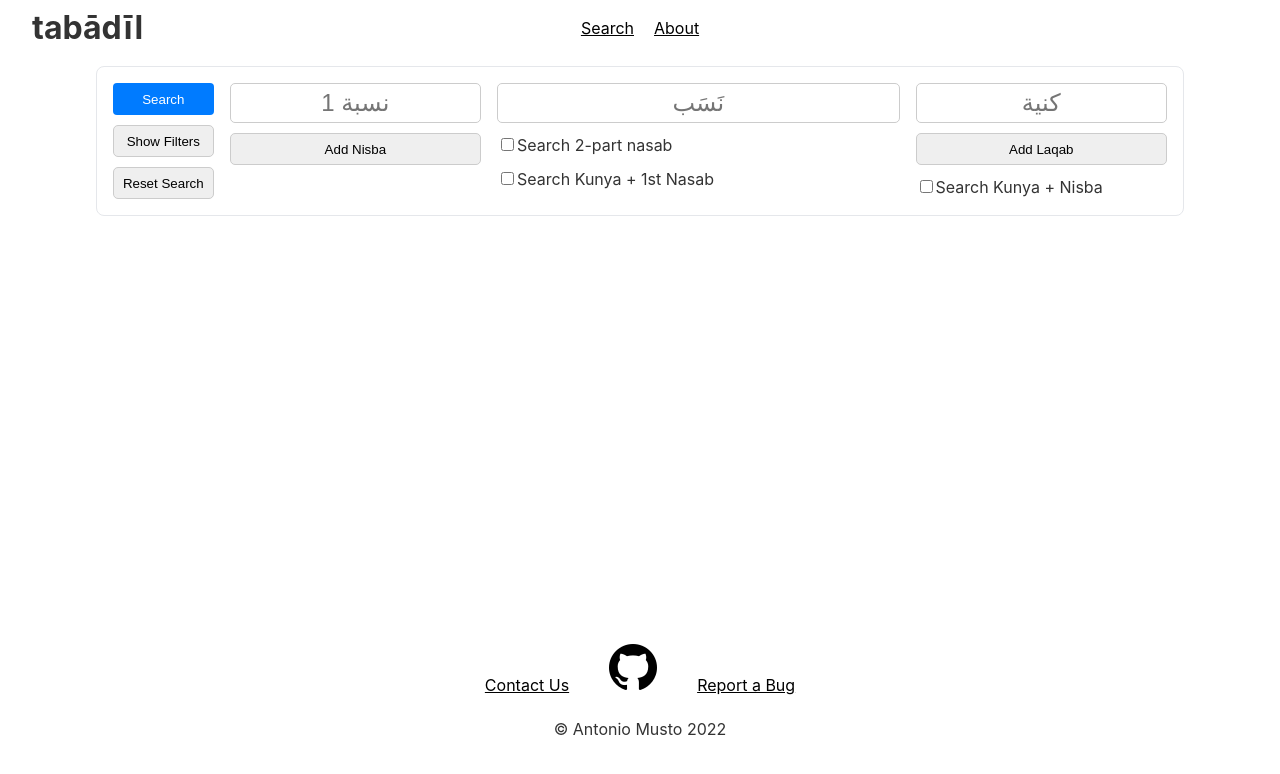
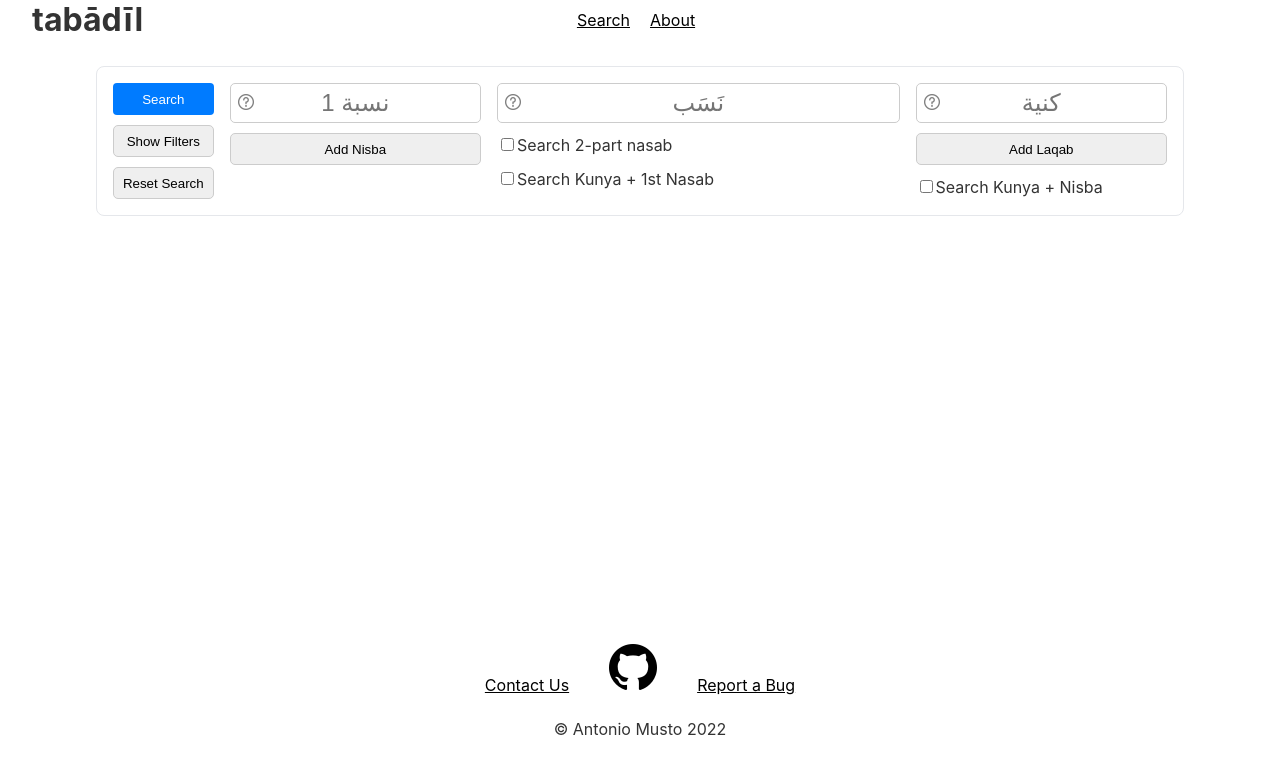
Before and after one commit to ammusto/tabadil, a React (Create React App) app: page / in a window 1280 px wide. Shown: the top 774 px of the page. Built offline with nearby package versions, Linux system fonts and the light colour scheme; no server answers.

Commit message:
added tooltip and error throwing for invalid query

```diff
--- a/public/index.html
+++ b/public/index.html
@@ -7,8 +7,6 @@
     <meta name="theme-color" content="#000000" />
     <link rel="apple-touch-icon" href="%PUBLIC_URL%/logo192.png" />
     <link rel="manifest" href="%PUBLIC_URL%/manifest.json" />
-
-    <!-- Twitter Card meta tags -->
     <meta name="twitter:card" content="summary_large_image" />
     <meta name="twitter:site" content="@deepcutiqtibas" />
     <meta name="twitter:title" content="tabādīl: arabic name search" />
--- a/src/App.tsx
+++ b/src/App.tsx
@@ -6,6 +6,7 @@ import Layout from 'components/Layout';
 import SearchPage from './components/SearchPage';
 import About from 'components/About';
 import { ToastContainer } from 'react-toastify';
+import 'react-toastify/dist/ReactToastify.css';
 
 
 const App: React.FC = () => {
--- /dev/null
+++ b/src/components/InfoTooltip.css
@@ -0,0 +1,88 @@
+.tooltip-container {
+  position: relative;
+  display: inline-block;
+}
+
+.tooltip-trigger {
+  border: none;
+  background: none;
+  padding: 0px;
+  cursor: pointer;
+  border-radius: 50%;
+}
+
+.tooltip-trigger:hover {
+  background: transparent;
+  border: 0px;
+}
+
+.info-icon {
+  width: 16px;
+  height: 16px;
+}
+
+.tooltip-popup {
+  position: absolute;
+  width: 256px; /* w-64 */
+  z-index: 50;
+}
+
+.tooltip-popup.position-top {
+  bottom: 100%;
+  margin-bottom: 8px;
+}
+
+.tooltip-popup.position-bottom {
+  top: 100%;
+  margin-top: 8px;
+  left: -35%;
+}
+
+.tooltip-popup.position-left {
+  right: 100%;
+  margin-right: 8px;
+}
+
+.tooltip-popup.position-right {
+  left: 100%;
+  margin-left: 8px;
+}
+
+.tooltip-content {
+  background: white;
+  padding: .5rem;
+  border-radius: 8px;
+  border: 1px solid #e0e0e0;
+  box-shadow: 0 2px 8px rgba(0,0,0,0.1);
+  direction: ltr;
+}
+
+.tooltip-header {
+  display: flex;
+  justify-content: space-between;
+  align-items: flex-start;
+  margin-bottom: 8px;
+}
+
+.tooltip-text {
+  font-size: 14px;
+  color: #666;
+  width:100%;
+  padding-left:.5rem;
+}
+
+.close-button {
+  border: none;
+  background: none;
+  color: black;
+  cursor: pointer;
+  font-weight: bold;
+  margin:0px;
+  height:16px
+}
+
+.close-button:hover {
+  border:0px;
+  background-color: transparent;
+  text-decoration: underline;
+}
--- /dev/null
+++ b/src/components/InfoTooltip.tsx
@@ -0,0 +1,59 @@
+import React, { useState, useRef, useEffect } from 'react';
+import './InfoTooltip.css';
+
+interface InfoTooltipProps {
+  content: string;
+  position?: 'top' | 'bottom' | 'left' | 'right';
+}
+
+const InfoTooltip: React.FC<InfoTooltipProps> = ({ content, position = 'bottom' }) => {
+  const [isOpen, setIsOpen] = useState(false);
+  const tooltipRef = useRef<HTMLDivElement>(null);
+
+  useEffect(() => {
+    const handleClickOutside = (event: MouseEvent) => {
+      if (tooltipRef.current && !tooltipRef.current.contains(event.target as Node)) {
+        setIsOpen(false);
+      }
+    };
+
+    document.addEventListener('mousedown', handleClickOutside);
+    return () => document.removeEventListener('mousedown', handleClickOutside);
+  }, []);
+
+  return (
+    <div className="tooltip-container" ref={tooltipRef}>
+      <button
+        type="button"
+        onClick={() => setIsOpen(!isOpen)}
+        className="tooltip-trigger"
+      >
+        <img
+          src="/info_icon.png"
+          alt="Info"
+          className="info-icon"
+          style={{ filter: 'invert(0.5)' }}
+        />
+      </button>
+
+      {isOpen && (
+        <div className={`tooltip-popup position-${position}`}>
+          <div className="tooltip-content">
+            <div className="tooltip-header">
+              <button
+                onClick={() => setIsOpen(false)}
+                className="close-button"
+              >
+                [x]
+              </button>
+              <div className="tooltip-text">{content}</div>
+
+            </div>
+          </div>
+        </div>
+      )}
+    </div>
+  );
+};
+
+export default InfoTooltip;
--- a/src/components/Results.tsx
+++ b/src/components/Results.tsx
@@ -96,6 +96,7 @@ const Results: React.FC = () => {
     itemsPerPage,
     hasSearched,
     updateURLParams,
+    error,
     fetchNextBatchIfNeeded
   } = useSearch();
 
@@ -115,6 +116,17 @@ const Results: React.FC = () => {
   if (isLoading) {
     return <div><LoadingGif /></div>;
   }
+
+  if (error) {
+    return (
+      <div className="results-container">
+        <div className="results-header center">
+          <h3>{error.message}</h3>
+        </div>
+      </div>
+    );
+  }
+
 
   if (results.length === 0) {
     return <NoResults hasSearched={hasSearched} />;
--- a/src/components/SearchForm.css
+++ b/src/components/SearchForm.css
@@ -109,6 +109,34 @@
   margin-top: 10px;
 }
 
+.search-input-wrapper {
+  position: relative;
+  width: 100%;
+}
+
+.tooltip-wrapper {
+  position: absolute;
+  left: 8px;
+  top: 50%;
+  transform: translateY(-50%);
+  z-index: 10;
+}
+
+.search-input {
+  width: 100%;
+  height: 40px;
+  padding-left: 48px;
+  padding-right: 16px;
+  border: 1px solid #ccc;
+  border-radius: 4px;
+}
+
+.search-input:focus {
+  outline: none;
+  border-color: #4a90e2;
+  box-shadow: 0 0 0 2px rgba(74, 144, 226, 0.2);
+}
+
 @media (max-width: 768px) {
 
   .search-container {
--- a/src/components/SearchForm.tsx
+++ b/src/components/SearchForm.tsx
@@ -1,7 +1,7 @@
 import React, { useState, useCallback } from 'react';
 import { useSearch } from '../contexts/SearchContext';
 import { toast } from 'react-toastify';
-import 'react-toastify/dist/ReactToastify.css';
+import SearchInput from './SearchInput';
 import './SearchForm.css';
 
 interface SearchFormProps {
@@ -24,6 +24,13 @@ const SearchForm: React.FC<SearchFormProps> = ({ showFilters, setShowFilters })
   const [allowNasabBase, setAllowNasabBase] = useState(searchParams.allowNasabBase);
   const [allowKunyaNasab, setAllowKunyaNasab] = useState(searchParams.allowKunyaNasab);
 
+  const tooltips = {
+    kunya: "Enter the kunya (e.g. أبو منصور)",
+    laqab: "Enter a laqab (e.g. قوام السنة)",
+    nasab: "Enter nasab with at least two names (e.g. معمر بن أحمد)",
+    nisba: "Enter a nisba (e.g. الأصبهاني)"
+  };
+
   const handleSubmit = (e: React.FormEvent) => {
     e.preventDefault();
 
@@ -41,7 +48,7 @@ const SearchForm: React.FC<SearchFormProps> = ({ showFilters, setShowFilters })
       allowKunyaNasab,
       page: 1
     });
-    setHasSearched(true)
+    setHasSearched(true);
     setShowFilters(false);
   };
 
@@ -52,7 +59,7 @@ const SearchForm: React.FC<SearchFormProps> = ({ showFilters, setShowFilters })
     setHasSearched(false);
     setAllowRareKunyaNisba(false);
     setAllowNasabBase(false);
-    setAllowKunyaNasab(false)
+    setAllowKunyaNasab(false);
     setSelectedTextIds([]);
     setSelectedCollections([]);
     setSelectedGenres([]);
@@ -99,12 +106,11 @@ const SearchForm: React.FC<SearchFormProps> = ({ showFilters, setShowFilters })
         <div className="input-group">
           {kunyas.map((kunya, index) => (
             <div key={index} className="kunya-input">
-              <input
-                type="text"
+              <SearchInput
                 value={kunya}
-                onChange={(e) => updateKunya(index, e.target.value)}
+                onChange={(value) => updateKunya(index, value)}
                 placeholder={index === 1 ? 'لقب' : 'كنية'}
-                className="rtl-input"
+                tooltip={index === 1 ? tooltips.laqab : tooltips.kunya}
                 dir="rtl"
               />
               {index > 0 && (
@@ -136,12 +142,11 @@ const SearchForm: React.FC<SearchFormProps> = ({ showFilters, setShowFilters })
         </div>
 
         <div className="input-group">
-          <input
-            type="text"
+          <SearchInput
             value={nasab}
-            onChange={(e) => setNasab(e.target.value)}
+            onChange={setNasab}
             placeholder="نَسَب"
-            className="rtl-input"
+            tooltip={tooltips.nasab}
             dir="rtl"
           />
           <div className="form-checkbox">
@@ -169,12 +174,11 @@ const SearchForm: React.FC<SearchFormProps> = ({ showFilters, setShowFilters })
         <div className="input-group">
           {nisbas.map((nisba, index) => (
             <div key={index} className="nisba-input">
-              <input
-                type="text"
+              <SearchInput
                 value={nisba}
-                onChange={(e) => updateNisba(index, e.target.value)}
+                onChange={(value) => updateNisba(index, value)}
                 placeholder={`نسبة ${index + 1}`}
-                className="rtl-input"
+                tooltip={tooltips.nisba}
                 dir="rtl"
               />
               {index > 0 && (
@@ -229,7 +233,6 @@ const validateInputs = (
   allowRare: boolean,
   allowNasab: boolean,
   allowKunyaNasab: boolean,
-
 ): boolean => {
   const hasKunya = kunyas.some(kunya => kunya.trim().length > 0);
   const hasNasab = nasab.trim().length > 0;
--- /dev/null
+++ b/src/components/SearchInput.tsx
@@ -0,0 +1,40 @@
+import React from 'react';
+import InfoTooltip from './InfoTooltip';
+
+interface SearchInputProps {
+  value: string;
+  onChange: (value: string) => void;
+  placeholder?: string;
+  tooltip?: string;
+  dir?: 'rtl' | 'ltr';
+  className?: string;
+}
+
+const SearchInput: React.FC<SearchInputProps> = ({
+  value,
+  onChange,
+  placeholder,
+  tooltip,
+  dir = 'ltr',
+  className = ''
+}) => {
+  return (
+    <div className="search-input-wrapper">
+      {tooltip && (
+        <div className="tooltip-wrapper">
+          <InfoTooltip content={tooltip} />
+        </div>
+      )}
+      <input
+        type="text"
+        value={value}
+        onChange={(e) => onChange(e.target.value)}
+        placeholder={placeholder}
+        dir={dir}
+        className={`search-input ${className}`}
+      />
+    </div>
+  );
+};
+
+export default SearchInput;
--- a/src/index.css
+++ b/src/index.css
@@ -8,6 +8,9 @@ body {
   -moz-osx-font-smoothing: grayscale;
 }
 
+* {
+  box-sizing: border-box;
+}
 
 code {
   font-family: 'Source Code Pro', Menlo, Monaco, Consolas, 'Courier New',
--- a/src/utils/searchClient.ts
+++ b/src/utils/searchClient.ts
@@ -74,13 +74,21 @@ const orderPatternsByLength = (patterns: string[]): string[] => {
 export const searchOpenSearch = async (
   config: SearchConfig
 ): Promise<{ results: SearchResult[]; total: number }> => {
+  if (!config.patterns || config.patterns.length === 0) {
+    throw new Error('Search Error: Invalid query. Please check About->How-To for valid query format.');
+  }
+
+  const orderedPatterns = orderPatternsByLength(config.patterns);
+  const should = orderedPatterns.map(createExactMatchQuery);
+
+  if (should.length === 0) {
+    throw new Error('Search Error: Unable to create valid search query');
+  }
+
   const headers = new Headers({
     'Authorization': 'Basic ' + btoa(`${API_USER}:${API_PASS}`),
     'Content-Type': 'application/json'
   });
-
-  const orderedPatterns = orderPatternsByLength(config.patterns);
-  const should = orderedPatterns.map(createExactMatchQuery);
 
   const query: any = {
     from: config.from,
@@ -133,7 +141,7 @@ export const searchOpenSearch = async (
     });
 
     if (!response.ok) {
-      throw new Error(`Search failed: ${response.statusText}`);
+      throw new Error(`Search Error: ${response.statusText}`);
     }
 
     const data: OpenSearchResponse = await response.json();
@@ -153,6 +161,6 @@ export const searchOpenSearch = async (
     };
   } catch (error) {
     console.error('Search error:', error);
-    throw error;
+    throw error instanceof Error ? error : new Error('Search Error: An unexpected error occurred');
   }
 };
```
Also changed, not shown: public/info_icon.png (added).
